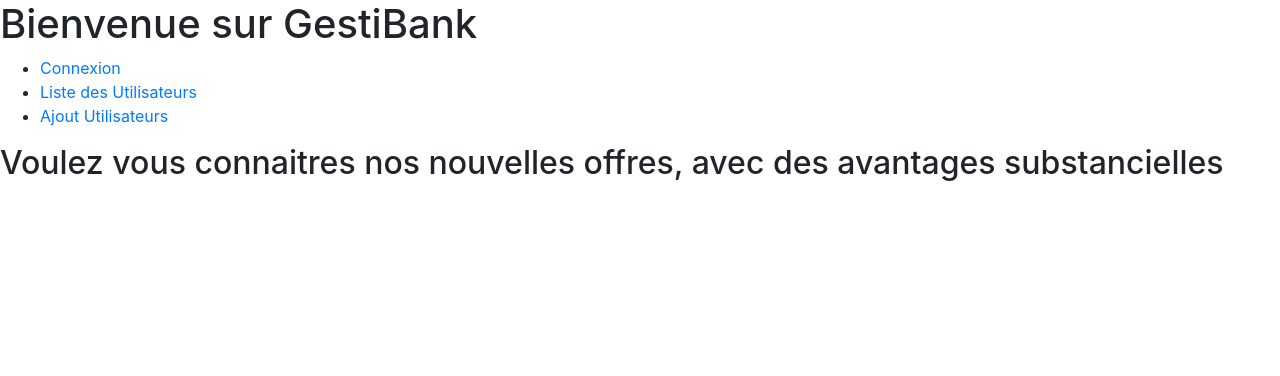
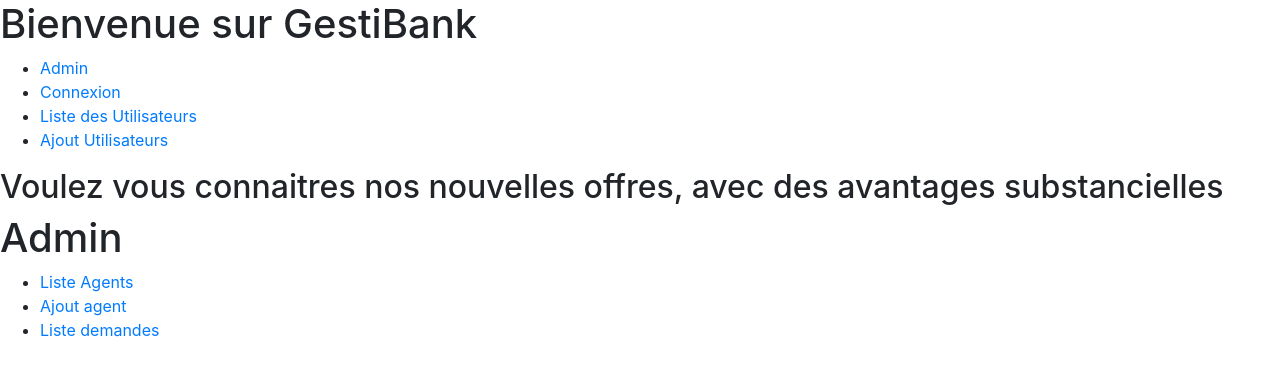
Before and after one commit to TeamMAJ/FrontAngularGestibank, an Angular app: page /admin in a window 1280 px wide. Before the commit this address led to /. Shown: the top 376 px of the page. Built offline with nearby package versions, Linux system fonts and the light colour scheme.

Commit message:
fin routing

```diff
--- a/src/app/admin/admin/admin.component.html
+++ b/src/app/admin/admin/admin.component.html
@@ -1 +1,15 @@
+<h1>Admin</h1>
+<nav>
+  <ul>
+    <li>
+      <a routerLink="/admin/liste-agents" routerLinkActive="">Liste Agents</a>
+    </li>
+    <li>
+      <a routerLink="/admin/ajout-agent" routerLinkActive="">Ajout agent</a>
+    </li>
+    <li>
+      <a routerLink="/admin/liste-demandes" routerLinkActive="active">Liste demandes</a>
+    </li>
+  </ul>
+</nav>
 <router-outlet></router-outlet>
--- a/src/app/app-routing.module.ts
+++ b/src/app/app-routing.module.ts
@@ -4,7 +4,11 @@ import { Routes, RouterModule } from '@angular/router';
 const routes: Routes = [
 {
   path: '',
-  children: []
+  children: [
+    {
+      path: 'admin',
+      loadChildren: './admin/admin.module#AdminModule'},
+  ]
 }
 ];
 
--- a/src/app/app.component.html
+++ b/src/app/app.component.html
@@ -1,6 +1,9 @@
 <h1>Bienvenue sur GestiBank</h1>
 <nav>
   <ul>
+    <li>
+      <a routerLink="/admin/liste-agents" routerLinkActive="">Admin</a>
+    </li>
     <li>
       <a routerLink="/user" routerLinkActive="">Connexion</a>
     </li>
```
